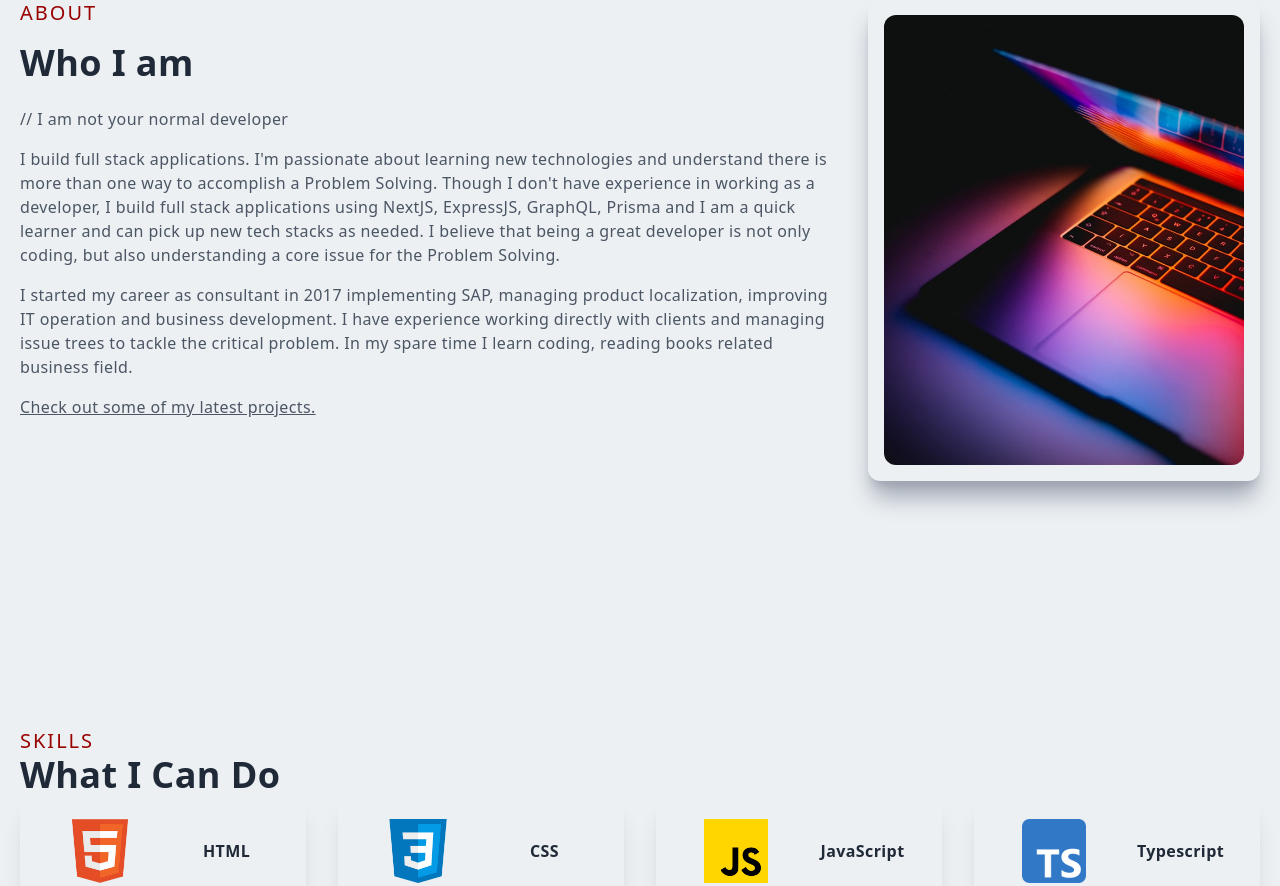
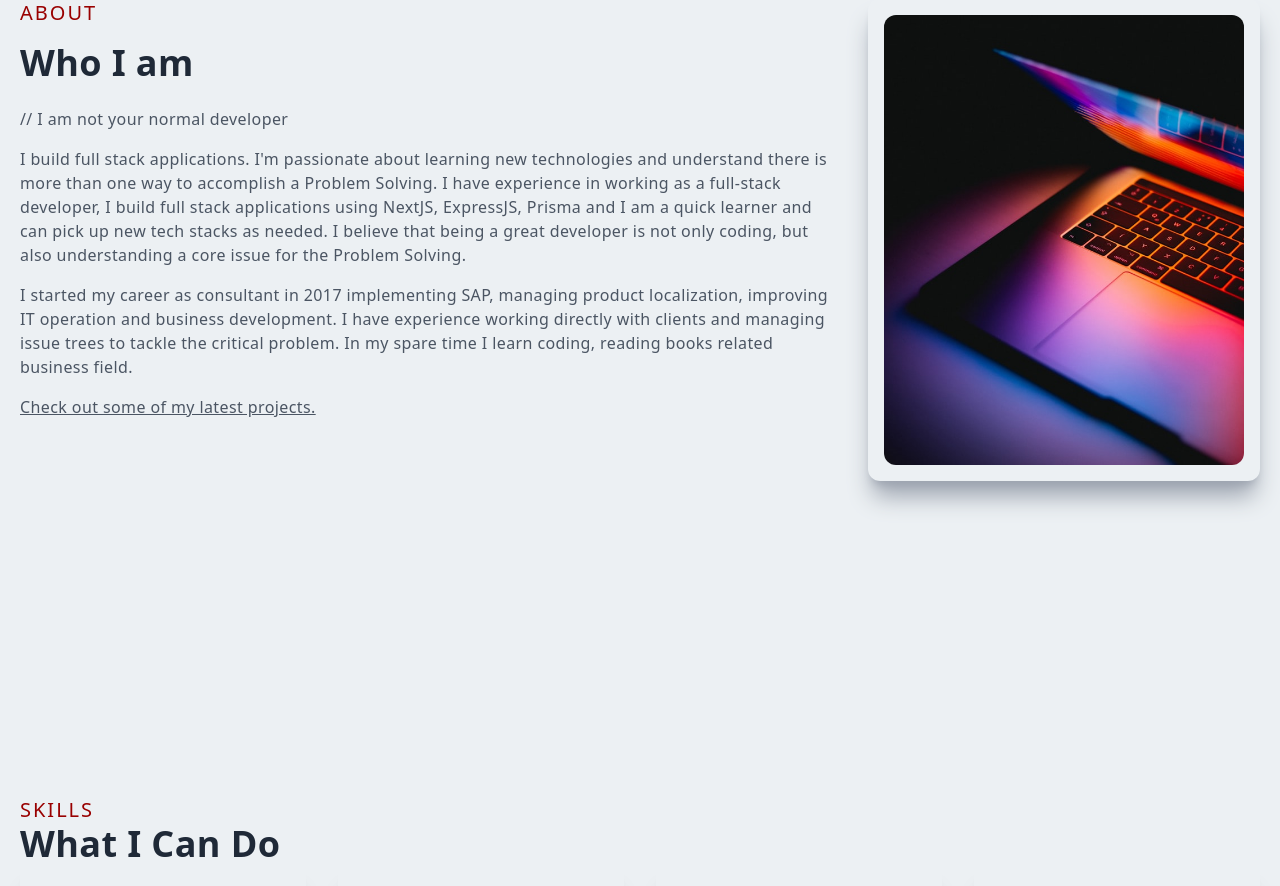
Before and after one commit to katsumi8/portfolioWebSite, a Next.js app: page / in a window 1280 px wide. Shown: the part 960-1846 px from the top of the page. Built offline with nearby package versions, Linux system fonts and the light colour scheme.

Commit message:
small fix

```diff
--- a/src/components/About.tsx
+++ b/src/components/About.tsx
@@ -17,11 +17,11 @@
           <p className="py-2 text-gray-600">
             I build full stack applications. I'm passionate about learning new
             technologies and understand there is more than one way to accomplish
-            a Problem Solving. Though I don't have experience in working as a
+            a Problem Solving. I have experience in working as a full-stack
             developer, I build full stack applications using NextJS, ExpressJS,
-            GraphQL, Prisma and I am a quick learner and can pick up new tech
-            stacks as needed. I believe that being a great developer is not only
-            coding, but also understanding a core issue for the Problem Solving.
+            Prisma and I am a quick learner and can pick up new tech stacks as
+            needed. I believe that being a great developer is not only coding,
+            but also understanding a core issue for the Problem Solving.
           </p>
           <p className="py-2 text-gray-600">
             I started my career as consultant in 2017 implementing SAP, managing
--- a/src/components/SkillList/index.tsx
+++ b/src/components/SkillList/index.tsx
@@ -1,10 +1,6 @@
 import React from "react";
 import Skill from "./Skill";
-import HtmlImg from "../../../public/assets/skills/html.png";
-import CssImg from "../../../public/assets/skills/css.png";
-import JSImg from "../../../public/assets/skills/javascript.png";
 import TSImg from "../../../public/assets/skills/typescript.png";
-import ReactImg from "../../../public/assets/skills/react.png";
 import NextJSImg from "../../../public/assets/skills/nextjs.png";
 import TailwindImg from "../../../public/assets/skills/tailwind.png";
 import NodeImg from "../../../public/assets/skills/node.png";
@@ -17,19 +13,15 @@
 const SkillList = () => {
   return (
     <div className="grid gap-8 md:grid-cols-2 lg:grid-cols-4">
-      <Skill skillName={"HTML"} imgRawData={HtmlImg} />
-      <Skill skillName={"CSS"} imgRawData={CssImg} />
-      <Skill skillName={"JavaScript"} imgRawData={JSImg} />
       <Skill skillName={"Typescript"} imgRawData={TSImg} />
-      <Skill skillName={"React"} imgRawData={ReactImg} />
       <Skill skillName={"NextJS"} imgRawData={NextJSImg} />
       <Skill skillName={"Tailwind"} imgRawData={TailwindImg} />
       <Skill skillName={"Golang"} imgRawData={GolangImg} />
       <Skill skillName={"NodeJS"} imgRawData={NodeImg} />
+      <Skill skillName={"Rust"} imgRawData={RustImg} />
+      <Skill skillName={"PostgreSQL"} imgRawData={PostgreSQLImg} />
       <Skill skillName={"GraphQL"} imgRawData={GraphQLImg} />
       <Skill skillName={"Prisma"} imgRawData={PrismaImg} />
-      <Skill skillName={"PostgreSQL"} imgRawData={PostgreSQLImg} />
-      <Skill skillName={"Rust"} imgRawData={RustImg} />
     </div>
   );
 };
```
